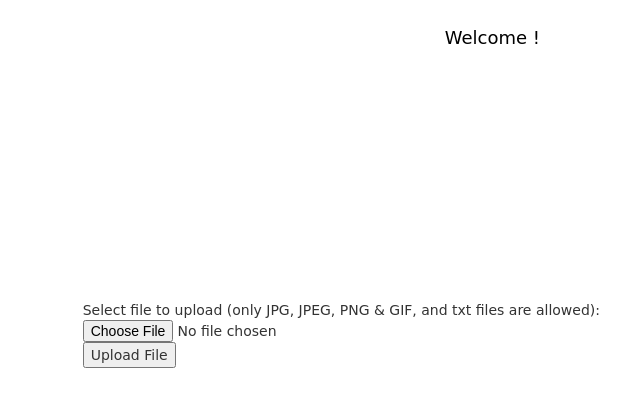
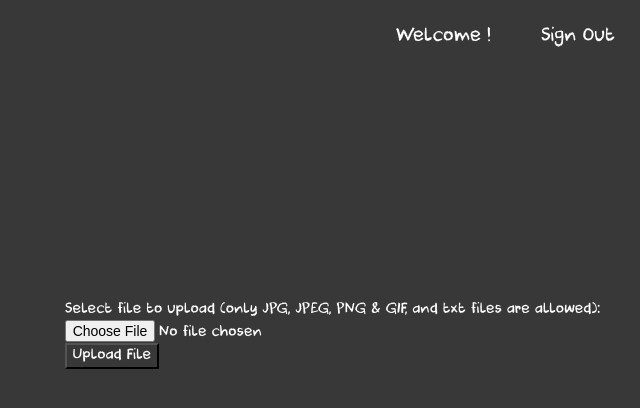
Before and after one commit to achou11/hangman, a PHP site: page /homeadmin.php in a window 1280 px wide. Shown: the top 408 px of the page, without its empty margins (640-1280 px from the left). Run offline with PHP 8.4, Linux system fonts and the light colour scheme; the visitor is signed in with stand-in values (Sample User, id 1); data that the repository does not hold is empty; a stand-in replaces the project's code that opens the database connection.

Commit message:
Add files via upload
font file is under css, too lazy to create actual font folder

```diff
--- a/css/master.css
+++ b/css/master.css
@@ -4,7 +4,14 @@
 @import url("menu.css");
 @import url("bootstrap.min.css");
 
+@font-face {
+	font-family: chalk;
+	src: url('chalk.ttf');
+}
+
 html *
 {
-   font-family: "Comic Sans MS", cursive, sans-serif !important;
+   font-family: chalk !important;
+   color: white !important;
+   background: #383838;
 }
--- a/css/menu.css
+++ b/css/menu.css
@@ -8,42 +8,33 @@
   overflow:hidden;
 }
 .user-block{
-  position: relative;
   background: none;
   float: right;
-  margin-top: 25px;
-  margin-bottom: 0px;
-  margin-left: 0px;
-  margin-right:100px;
-  border: none;
+  margin:25px;
+}
+.logout-block{
+  background: none;
+  float: right;
+  margin:25px;
+}
 
-}
-.user-block:hover
-{
-  cursor:pointer;
-}
-.user-block:hover .logout-block {
-  opacity: 1;
-}
 .user-text{
   font-size: 18px;
-  color:black;
+  color:white;
 }
-.logout-block{
-  position: absolute;
-  top: 0;
-  bottom: 0;
-  left: 0;
-  right: 0;
-  height: 100%;
-  width: 100%;
-  opacity: 0;
-  transition: .5s ease;
-  background-color: white;
-}
+
 
 .logout-text {
   text-align: center;
-  color: black;
+  color: white;
   font-size: 18px;
+
 }
+
+.logout-text:hover{
+  font-weight: bold;
+}
+
+a:hover {
+    text-decoration: none !important;
+}
--- a/css/style.css
+++ b/css/style.css
@@ -1,6 +1,7 @@
 
 p.image-background{
-  background-image: url("../uploads/background.jpg");
+  background: none;
+  /*background-image: url("../uploads/background.jpg"), url("../uploads/background.png");*/
 }
 
 #show-word {
--- a/css/user.css
+++ b/css/user.css
@@ -17,7 +17,7 @@
 .leaders{
   width: 100%;
   height: auto;
-  border-collapse: collapse;
+  border: 3px solid white;
 }
 
 .leaders th{
@@ -32,9 +32,6 @@
 .leaders tr{
   line-height: 25px;
 }
-.leaders tr:nth-child(even){background-color: #f2f2f2}
-
 .leaders th {
-    background-color: #4CAF50;
     color: white;
 }
```
Also changed, not shown: css/form.css (+32 -24 lines), css/chalk.ttf (added).
